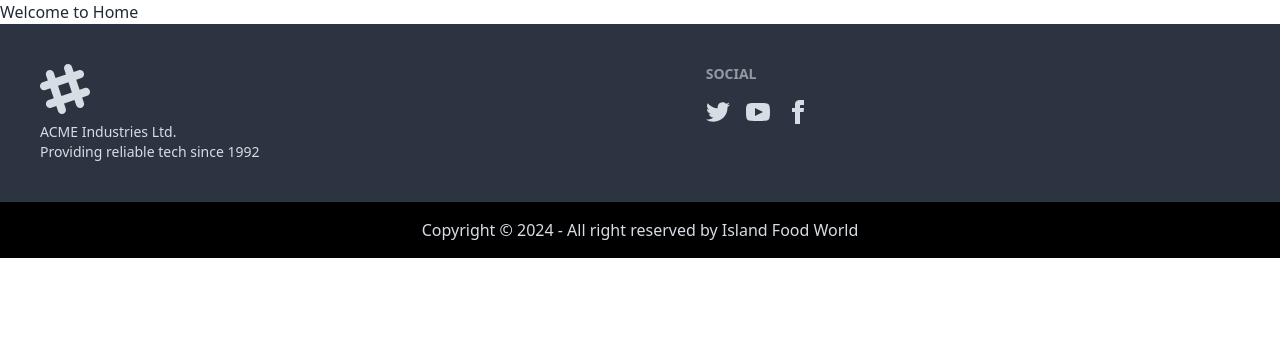
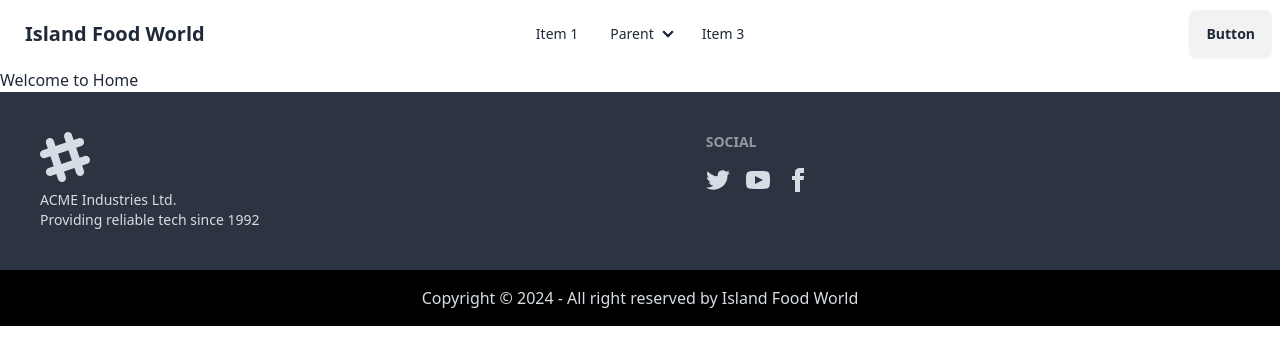
Before and after one commit to mdshakil04/island-food-world, a React (Vite) app: page / in a window 1280 px wide. Shown: the top 364 px of the page. Built offline with nearby package versions, Linux system fonts and the light colour scheme.

Commit message:
Navbar started with DaisyUI

```diff
--- a/src/Layout/Main.jsx
+++ b/src/Layout/Main.jsx
@@ -2,10 +2,12 @@
 import React from 'react';
 import { Outlet } from 'react-router-dom';
 import Footer from '../Pages/Shared/Footer/Footer';
+import Navbar from '../Pages/Shared/Footer/NavBar/Navbar';
 
 const Main = () => {
     return (
         <div>
+            <Navbar></Navbar>
             <Outlet></Outlet>
             <Footer></Footer>
         </div>
--- /dev/null
+++ b/src/Pages/Shared/Footer/NavBar/Navbar.jsx
@@ -0,0 +1,81 @@
+import React from "react";
+
+const Navbar = () => {
+  return (
+    <>
+      <div className="navbar bg-base-100">
+        <div className="navbar-start">
+          <div className="dropdown">
+            <div tabIndex={0} role="button" className="btn btn-ghost lg:hidden">
+              <svg
+                xmlns="http://www.w3.org/2000/svg"
+                className="h-5 w-5"
+                fill="none"
+                viewBox="0 0 24 24"
+                stroke="currentColor"
+              >
+                <path
+                  strokeLinecap="round"
+                  strokeLinejoin="round"
+                  strokeWidth="2"
+                  d="M4 6h16M4 12h8m-8 6h16"
+                />
+              </svg>
+            </div>
+            <ul
+              tabIndex={0}
+              className="menu menu-sm dropdown-content mt-3 z-[1] p-2 shadow bg-base-100 rounded-box w-52"
+            >
+              <li>
+                <a>Item 1</a>
+              </li>
+              <li>
+                <a>Parent</a>
+                <ul className="p-2">
+                  <li>
+                    <a>Submenu 1</a>
+                  </li>
+                  <li>
+                    <a>Submenu 2</a>
+                  </li>
+                </ul>
+              </li>
+              <li>
+                <a>Item 3</a>
+              </li>
+            </ul>
+          </div>
+          <a className="btn btn-ghost text-xl">Island Food World</a>
+        </div>
+        <div className="navbar-center hidden lg:flex">
+          <ul className="menu menu-horizontal px-1">
+            <li>
+              <a>Item 1</a>
+            </li>
+            <li>
+              <details>
+                <summary>Parent</summary>
+                <ul className="p-2">
+                  <li>
+                    <a>Submenu 1</a>
+                  </li>
+                  <li>
+                    <a>Submenu 2</a>
+                  </li>
+                </ul>
+              </details>
+            </li>
+            <li>
+              <a>Item 3</a>
+            </li>
+          </ul>
+        </div>
+        <div className="navbar-end">
+          <a className="btn">Button</a>
+        </div>
+      </div>
+    </>
+  );
+};
+
+export default Navbar;
```
